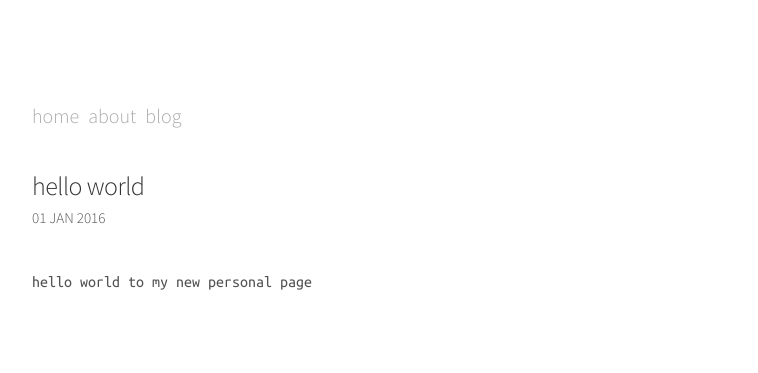
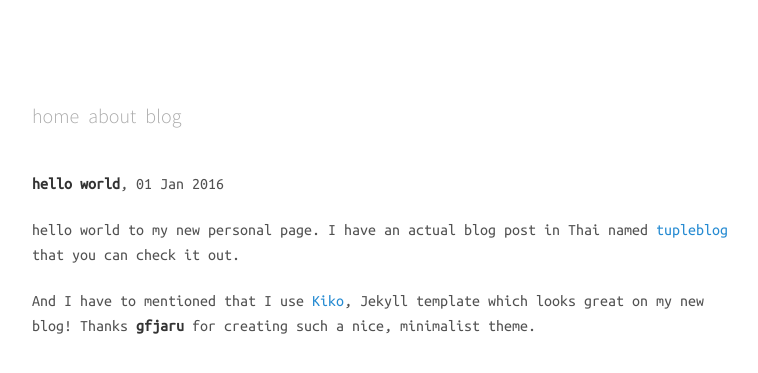
Before and after one commit to titipata/titipata.github.io, a Jekyll site: the page built from _posts/2016-01-01-hello.md, in a window 1280 px wide. Shown: the top 373 px of the page, without its empty margins (248-1006 px from the left). Built offline with Jekyll 4.4.1, drawn with Linux system fonts in a browser that asks for light colours; nearby versions of some CDN libraries; Markdown is read by kramdown in place of the engine named in the settings.

Commit message:
Change post looks

```diff
--- a/_layouts/post.html
+++ b/_layouts/post.html
@@ -9,9 +9,6 @@
   </nav>
 </header>
 <div class="content post">
-  <h3 class="post-title">{{ page.title }}</h3>
-  <div class="post-date">
-    <time>{{ page.date | date_to_string }}</time>
-  </div>
+  <strong><p>{{ page.title }}</strong>, {{ page.date | date_to_string }}</p>
   {{ content }}
 </div>
--- a/_posts/2016-01-01-hello.md
+++ b/_posts/2016-01-01-hello.md
@@ -2,4 +2,9 @@
 title: hello world
 ---
 
-hello world to my new personal page
+hello world to my new personal page. I have an actual blog post in Thai
+named [tupleblog](http://tupleblog.github.io/) that you can check it out.
+
+And I have to mentioned that I use [Kiko](https://github.com/gfjaru/Kiko), Jekyll
+template which looks great on my new blog! Thanks **gfjaru** for creating such a
+nice, minimalist theme.
```
